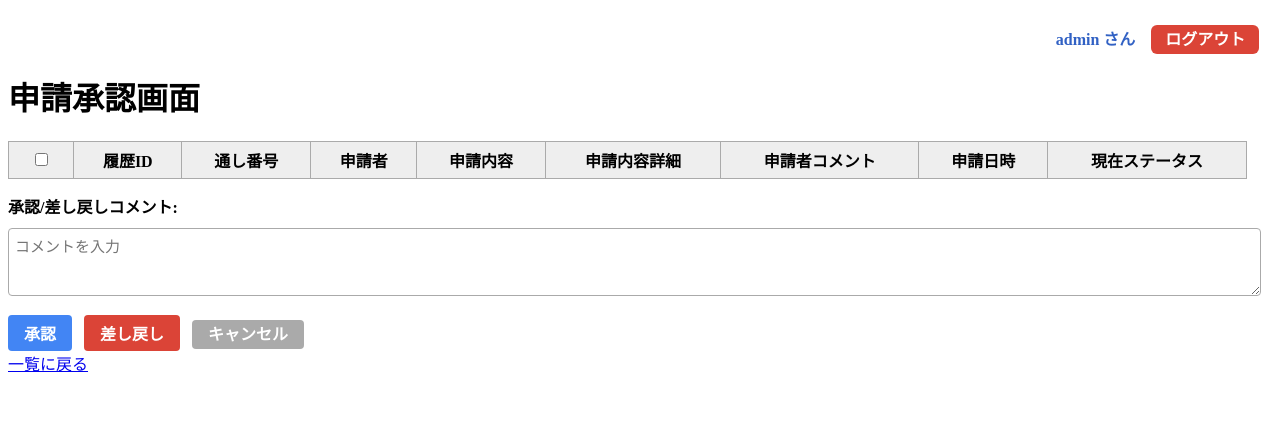
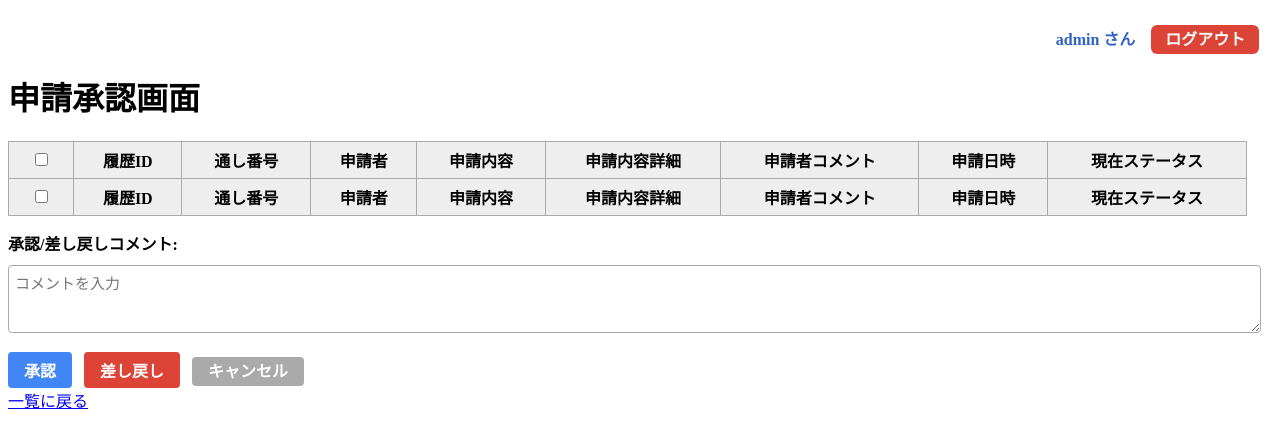
Before and after one commit to ai-programming-base/crud-app, a Flask app: page /approval in a window 1280 px wide. Shown: the top 448 px of the page. Run offline with Flask 3, Linux system fonts and the light colour scheme; the visitor is signed in with stand-in values (Sample User, id 1); data comes from the database, SQL or seed files in the repository; data that the repository does not hold is empty.

Commit message:
承認画面で最終行に全選択機能を追加

```diff
--- a/templates/approval.html
+++ b/templates/approval.html
@@ -52,6 +52,14 @@
             if (!confirm("差し戻ししますか？")) return false;
             return true;
         }
+
+        // 上下の全選択チェックボックスを同期
+        function toggleAll(checked) {
+            for(let c of document.getElementsByName('selected_ids')) c.checked = checked;
+            // 反対側も同期
+            document.getElementById('select_all_top').checked = checked;
+            document.getElementById('select_all_bottom').checked = checked;
+        }
     </script>
 </head>
 <body>
@@ -73,8 +81,12 @@
             <input type="hidden" name="from_menu" value="1">
         {% endif %}
         <table>
+            <!-- 先頭行 -->
             <tr>
-                <th><input type="checkbox" onclick="for(let c of document.getElementsByName('selected_ids')) c.checked=this.checked;"></th>
+                <th>
+                  <input type="checkbox" id="select_all_top"
+                         onclick="toggleAll(this.checked);">
+                </th>
                 <th>履歴ID</th>
                 <th>通し番号</th>
                 <th>申請者</th>
@@ -195,6 +207,21 @@
                 <td>{{ item['status'] }}</td>
             </tr>
             {% endfor %}
+            <!-- 最終行（先頭と同じ） -->
+            <tr>
+                <th>
+                  <input type="checkbox" id="select_all_bottom"
+                         onclick="toggleAll(this.checked);">
+                </th>
+                <th>履歴ID</th>
+                <th>通し番号</th>
+                <th>申請者</th>
+                <th>申請内容</th>
+                <th>申請内容詳細</th>
+                <th>申請者コメント</th>
+                <th>申請日時</th>
+                <th>現在ステータス</th>
+            </tr>
         </table>
         <div style="margin-top:15px;">
             <label for="approve_comment"><b>承認/差し戻しコメント:</b></label><br>
```
